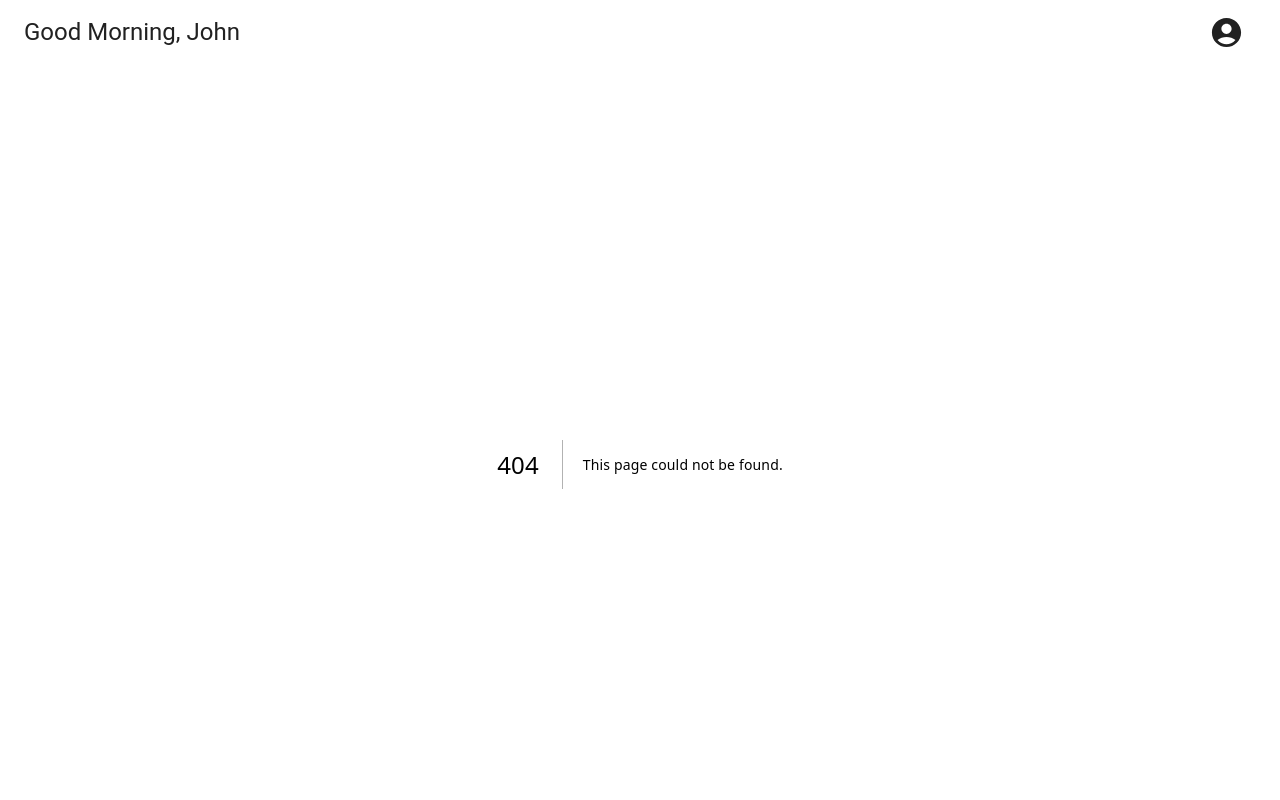
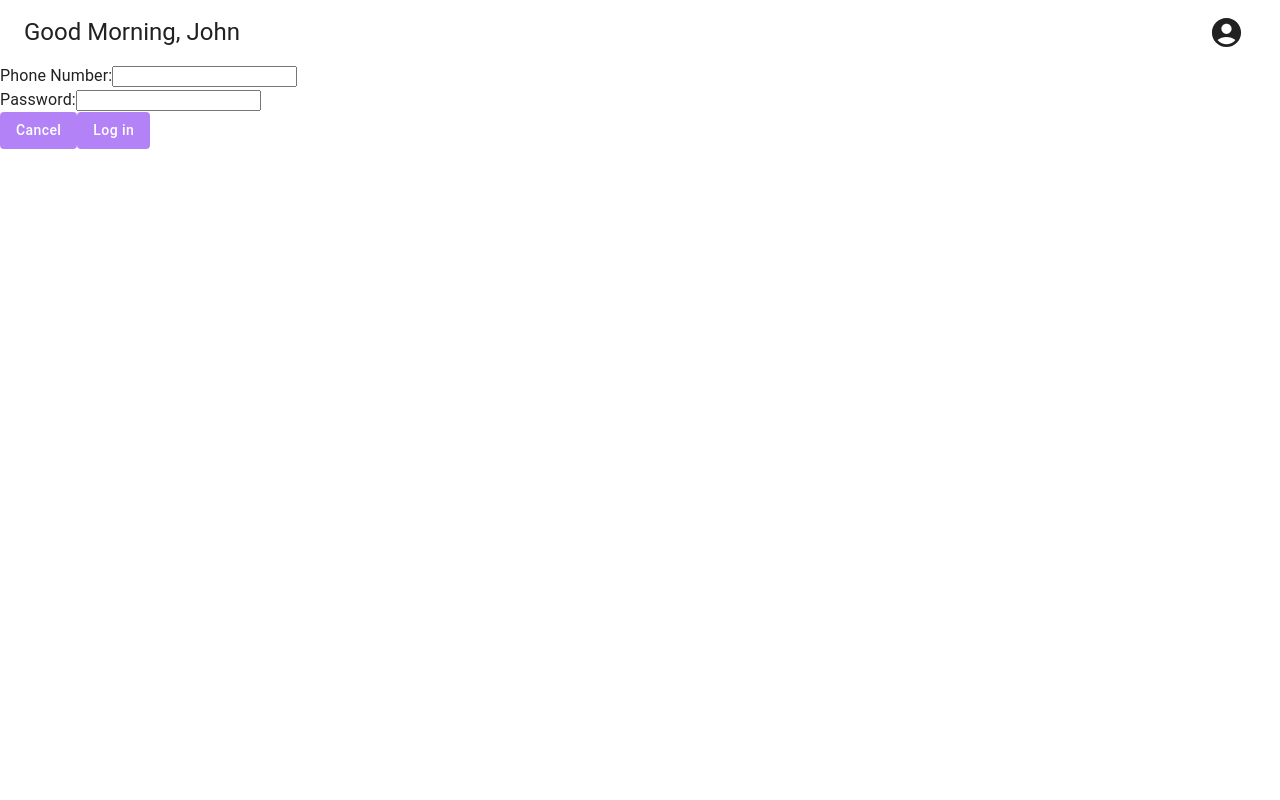
Before and after one commit to CareCrate/PantryPilot, a Next.js app in the folder carecrate/: page /recipients/login in a window 1280 px wide. Before the commit this address had no page. Shown: the top 800 px of the page. Built offline with nearby package versions, Linux system fonts and the light colour scheme.

Commit message:
Create login.tsx

```diff
--- /dev/null
+++ b/carecrate/src/pages/recipients/login.tsx
@@ -0,0 +1,21 @@
+import DataCard from '@/components/dashboard/DataCard';
+import { Box, Button, Grid, Paper, Stack, Typography } from '@mui/material';
+import { DataGrid, GridRowsProp, GridColDef } from '@mui/x-data-grid';
+import { Table } from "@nextui-org/react";
+
+
+export default function VolunteerDashboard() {
+    return (
+      <form action="/send-data-here" method="post">
+
+      <label for="phoneNumber">Phone Number:</label>
+      <input type="text" id="phoneNumber" name="phoneNumber" /><br/>
+
+      <label for="password">Password:</label>
+      <input type="text" id="password" name="password" /><br/>
+
+      <Button variant='contained' disableElevation disableRipple disableTouchRipple sx={{ textTransform: 'none' }}>Cancel</Button>
+      <Button variant='contained' disableElevation disableRipple disableTouchRipple sx={{ textTransform: 'none' }}>Log in</Button>
+      </form>
+    )
+}
```
